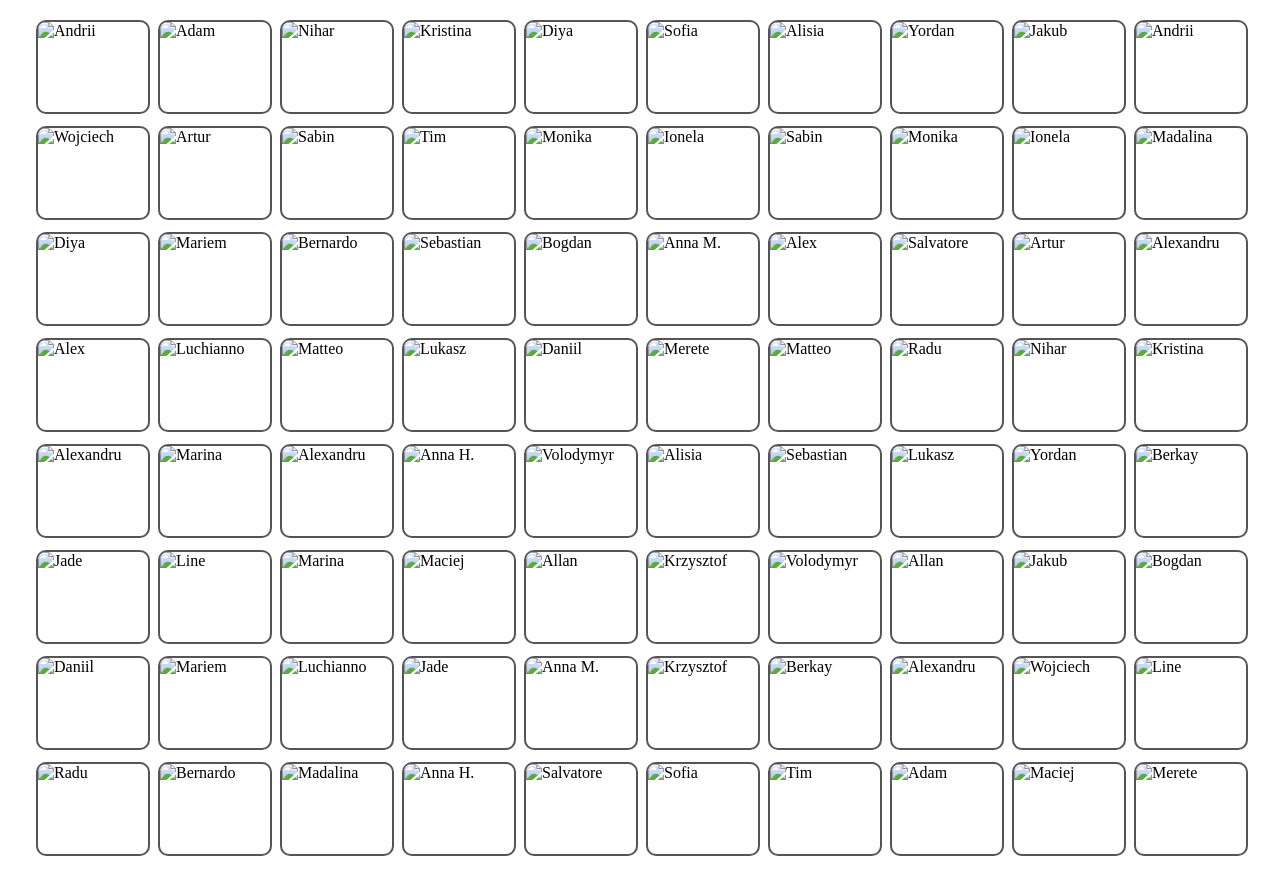
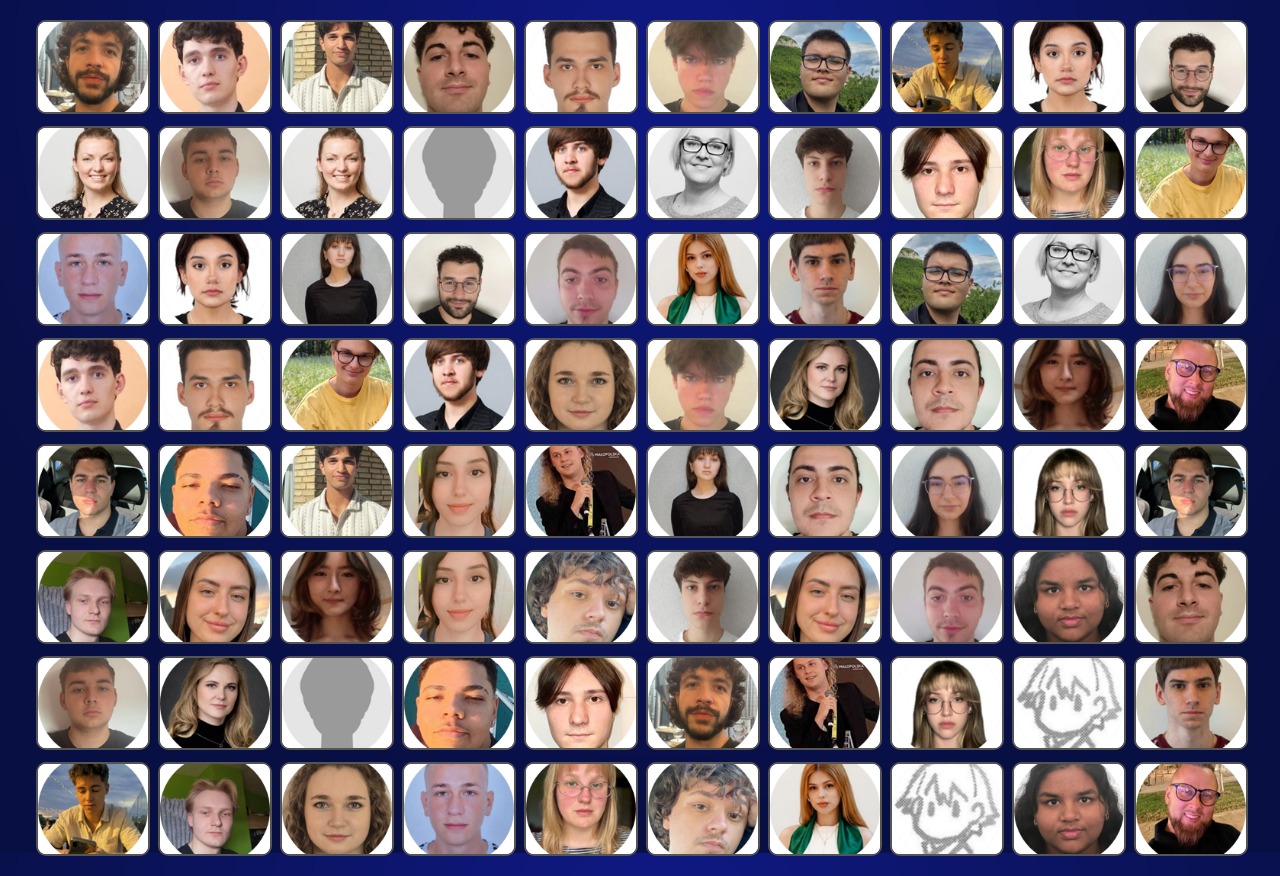
Before and after one commit to Lamxs0x45/game_assigment, a plain HTML site: page index.html in a window 1280 px wide. Drawn offline with Linux system fonts and the light colour scheme.

Commit message:
Changed imges and put back my randomization part
Changed imges and put back my randomization part

```diff
--- a/script.js
+++ b/script.js
@@ -1,45 +1,45 @@
-// All the images (Radu)
+// All the images (Radu) image paths fixed (Salvatore)
 const cardData = [
-    { name: "Adam", image: "images/1Adam salicath Kaabi.png" },
-    { name: "Alexandru", image: "images/2Alexandru Nicolas Birta.png" },
-    { name: "Alisia", image: "images/3Alisia Cristina Muresan.png" },
-    { name: "Andrii", image: "images/4Andrii Petrenko.png" },
-    { name: "Anna H.", image: "images/5Anna Hliuza.png" },
-    { name: "Anna M.", image: "images/6Anna Matviienko.png" },
-    { name: "Artur", image: "images/7Artur Sokolan.png" },
-    { name: "Berkay", image: "images/8Berkay Aptishoglu.png" },
-    { name: "Bernardo", image: "images/9Bernardo Viaro Perfeito.png" },
-    { name: "Bogdan", image: "images/10Bogdan Dadu.png"},
-    { name: "Daniil", image: "images/11Daniil Viter.png"},
-    { name: "Diya", image: "images/12Diya Gnanasambandam.png"},
-    { name: "Ionela", image: "images/13Ionela Lefter.png"},
-    { name: "Jade", image: "images/14Jade Maria Kastl Jensen.png"},
-    { name: "Jakub", image: "images/15Jakub Macinsky.png"},
-    { name: "Kristina", image: "images/16Kristina Zakharenko.png"},
-    { name: "Krzysztof", image: "images/17Krzysztof Laczewski.png"},
-    { name: "Line", image: "images/18Line Lindhardt Egsgaard.png"},
-    { name: "Luchianno", image: "images/19Luchianno Marcelo Mascarino.png"},
-    { name: "Lukasz", image: "images/20Lukasz Styrna.png"},
-    { name: "Maciej", image: "images/21Maciej Klimaszewski.png"},
-    { name: "Madalina", image: "images/22Madalina Orlov.png"},
-    { name: "Mariem", image: "images/23Mariem Ben Abdallah.png"},
-    { name: "Matteo", image: "images/24Matteo Lizzo.png"},
-    { name: "Alex", image: "images/25Mihai-Alexandru Manolea.png"},
-    { name: "Monika", image: "images/26Monika Shaik.png"},
-    { name: "Nihar", image: "images/27Nihar Nikhil Kane.png"},
-    { name: "Radu", image: "images/28Radu-Gabriel Nichifor.png"},
-    { name: "Sabin", image: "images/29Sabin Ioan Constantin.png"},
-    { name: "Salvatore", image: "images/30Salvatore Tartaro.png"},
-    { name: "Sebastian", image: "images/31Sebastian Babin.png"},
-    { name: "Sofia", image: "images/32Sofia Mocanu.png"},
-    { name: "Tim", image: "images/33Tim Rosested.png"},
-    { name: "Volodymyr", image: "images/34Volodymyr Andrieiev.png"},
-    { name: "Wojciech", image: "images/35Wojciech Zaremba.png"},
-    { name: "Yordan", image: "images/36Yordan Kalinov Yordanov.png"},
-    { name: "Allan", image: "images/37Allan Henriksen.png"},
-    { name: "Merete", image: "images/38Merete Thorhauge Lindholm.png"},
-    { name: "Alexandru", image: "images/39Alexandru Potfalean.png"},
-    { name: "Marina", image: "images/40Marina Montserrat Chavez Egas.png"},
+    { name: "Adam", image: "Cards/1Adam salicath Kaabi.png" },
+    { name: "Alexandru", image: "Cards/2Alexandru Nicolas Birta.png" },
+    { name: "Alisia", image: "Cards/3Alisia Cristina Muresan.png" },
+    { name: "Andrii", image: "Cards/4Andrii Petrenko.png" },
+    { name: "Anna H.", image: "Cards/5Anna Hliuza.png" },
+    { name: "Anna M.", image: "Cards/6Anna Matviienko.png" },
+    { name: "Artur", image: "Cards/7Artur Sokolan.png" },
+    { name: "Berkay", image: "Cards/8Berkay Aptishoglu.png" },
+    { name: "Bernardo", image: "Cards/9Bernardo Viaro Perfeito.png" },
+    { name: "Bogdan", image: "Cards/10Bogdan Dadu.png"},
+    { name: "Daniil", image: "Cards/11Daniil Viter.png"},
+    { name: "Diya", image: "Cards/12Diya Gnanasambandam.png"},
+    { name: "Ionela", image: "Cards/13Ionela Lefter.png"},
+    { name: "Jade", image: "Cards/14Jade Maria Kastl Jensen.png"},
+    { name: "Jakub", image: "Cards/15Jakub Macinsky.png"},
+    { name: "Kristina", image: "Cards/16Kristina Zakharenko.png"},
+    { name: "Krzysztof", image: "Cards/17Krzysztof Laczewski.png"},
+    { name: "Line", image: "Cards/18Line Lindhardt Egsgaard.png"},
+    { name: "Luchianno", image: "Cards/19Luchianno Marcelo Mascarino.png"},
+    { name: "Lukasz", image: "Cards/20Lukasz Styrna.png"},
+    { name: "Maciej", image: "Cards/21Maciej Klimaszewski.png"},
+    { name: "Madalina", image: "Cards/22Madalina Orlov.png"},
+    { name: "Mariem", image: "Cards/23Mariem Ben Abdallah.png"},
+    { name: "Matteo", image: "Cards/24Matteo Lizzo.png"},
+    { name: "Alex", image: "Cards/25Mihai-Alexandru Manolea.png"},
+    { name: "Monika", image: "Cards/26Monika Shaik.png"},
+    { name: "Nihar", image: "Cards/27Nihar Nikhil Kane.png"},
+    { name: "Radu", image: "Cards/28Radu-Gabriel Nichifor.png"},
+    { name: "Sabin", image: "Cards/29Sabin Ioan Constantin.png"},
+    { name: "Salvatore", image: "Cards/30Salvatore Tartaro.png"},
+    { name: "Sebastian", image: "Cards/31Sebastian Babin.png"},
+    { name: "Sofia", image: "Cards/32Sofia Mocanu.png"},
+    { name: "Tim", image: "Cards/33Tim Rosested.png"},
+    { name: "Volodymyr", image: "Cards/34Volodymyr Andrieiev.png"},
+    { name: "Wojciech", image: "Cards/35Wojciech Zaremba.png"},
+    { name: "Yordan", image: "Cards/36Yordan Kalinov Yordanov.png"},
+    { name: "Allan", image: "Cards/37Allan Henriksen.png"},
+    { name: "Merete", image: "Cards/38Merete Thorhauge Lindholm.png"},
+    { name: "Alexandru", image: "Cards/39Alexandru Potfalean.png"},
+    { name: "Marina", image: "Cards/40Marina Montserrat Chavez Egas.png"},
 ]
 // The code that makes the pairs (Radu)
 let cards = [];
@@ -55,14 +55,16 @@ cardData.forEach(function(card, index){
         pairId: index
     });
 })
-// The code where the cards will shuffle (Radu)
-for (let i = cards.length - 1; i > 0; i--) {
-    const randomIndex = Math.floor(Math.random() * (i + 1));
-
-    const temp = cards[i];
-    cards[i] = cards[randomIndex];
-    cards[randomIndex] = temp;
+// This function shuffles the cards in a random order (Salvatore)
+function shuffleCards(cardArray) {
+    for (let i = cardArray.length - 1; i > 0; i--) {
+        let randomIndex = Math.floor(Math.random() * (i + 1));
+        let temp = cardArray[i];
+        cardArray[i] = cardArray[randomIndex];
+        cardArray[randomIndex] = temp;
+    }
 }
+shuffleCards(cards);
 // This will render the shuffled cards (Radu)
 const board = document.getElementById("board");
 cards.forEach(function(card){
--- a/styles.css
+++ b/styles.css
@@ -1,6 +1,6 @@
 /* The design for the game (Radu) */
 body {
-    background-image: url("images/44156943_dark_blue_gradient_background.jpg");
+    background-image: url("44156943_dark_blue_gradient_background.jpg");
     background-size: cover;
     background-position: center;
     background-attachment: fixed;
```
